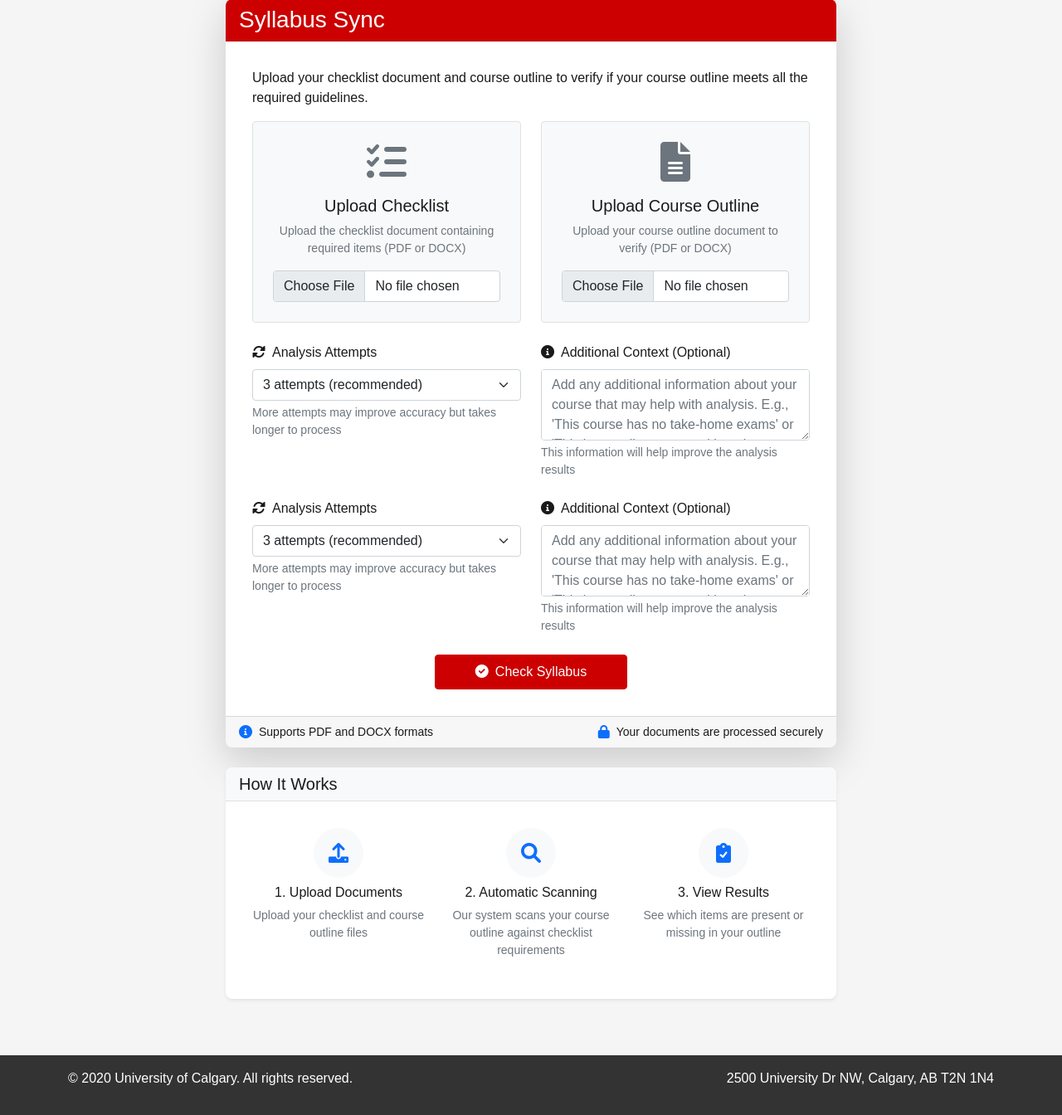
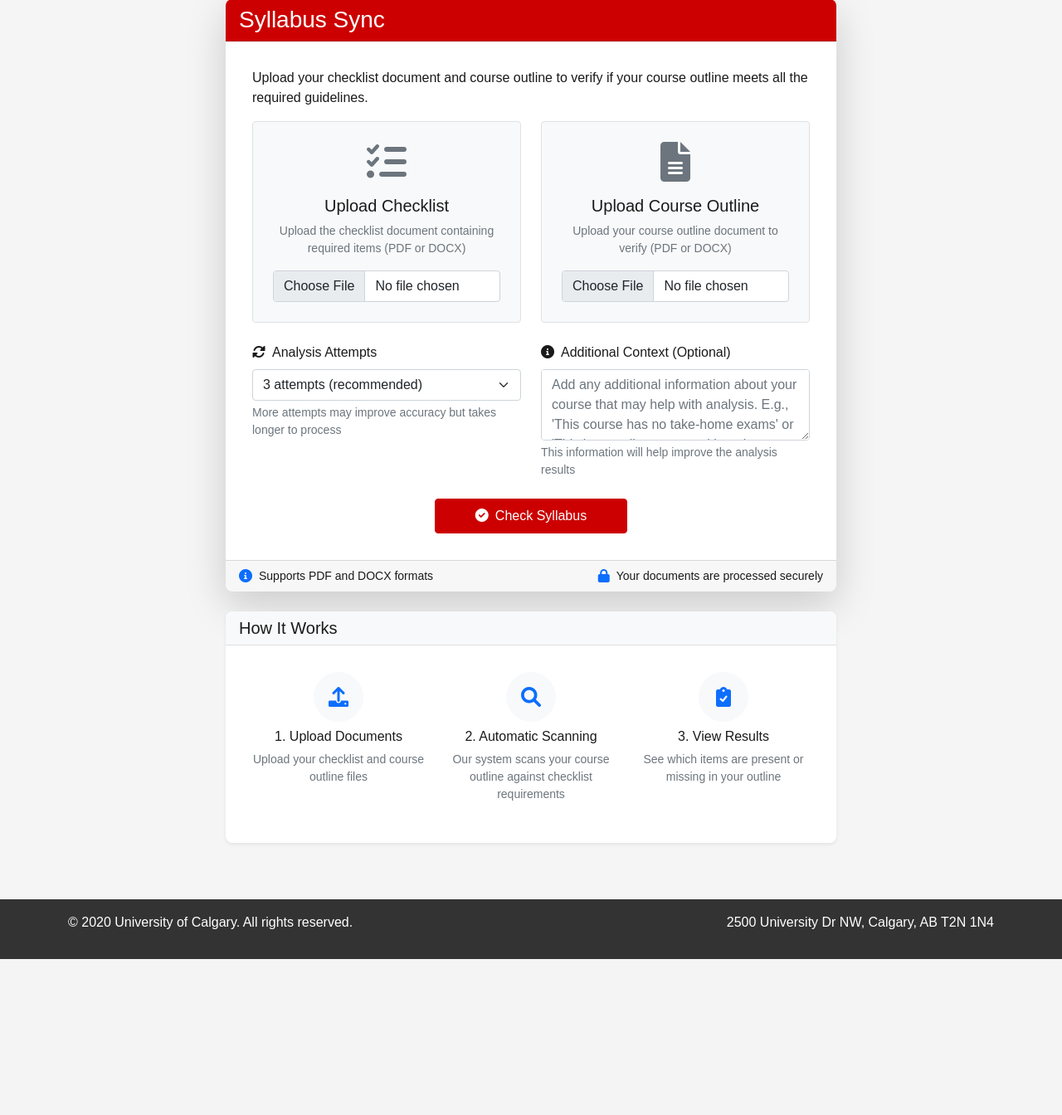
Before and after one commit to cpatsula02/Syllabus-Sync, a Flask app: template templates/index.html in a window 1280 px wide. Shown: the part 101-1445 px from the top of the page at 83% size. After the commit the page ends 1257 px from the top, so only its background shows below. Run offline with Flask 3, Linux system fonts and the light colour scheme; the template is opened without the code that fills it: most values are stand-ins (such as "Sample title", 1, 10 or a date in 2020).

Commit message:
Assistant checkpoint: Remove duplicate form elements from index.html
Assistant generated file changes:
- templates/index.html: Remove duplicate form elements

---

User prompt:

not completely removed but there are two of each on the home page when we only need one of each on the home page

Replit-Commit-Author: Assistant
Replit-Commit-Session-Id: 6e465c49-e587-4efa-9c34-74b9ed04f2cf

```diff
--- a/templates/index.html
+++ b/templates/index.html
@@ -35,32 +35,6 @@
                                 <p class="small text-muted mb-3">Upload your course outline document to verify (PDF or DOCX)</p>
                                 <div class="input-group">
                                     <input type="file" class="form-control" id="outline" name="outline" accept=".pdf,.docx" required>
-                                </div>
-                            </div>
-                        </div>
-                    </div>
-
-                    <div class="row mb-4">
-                        <div class="col-md-6">
-                            <div class="form-group mb-3">
-                                <label for="api_attempts" class="form-label"><i class="fas fa-sync-alt me-2"></i>Analysis Attempts</label>
-                                <select class="form-select" id="api_attempts" name="api_attempts">
-                                    <option value="1">1 attempt (fastest)</option>
-                                    <option value="3" selected>3 attempts (recommended)</option>
-                                    <option value="5">5 attempts (thorough)</option>
-                                    <option value="10">10 attempts (most thorough)</option>
-                                </select>
-                                <div class="form-text text-muted">
-                                    More attempts may improve accuracy but takes longer to process
-                                </div>
-                            </div>
-                        </div>
-                        <div class="col-md-6">
-                            <div class="form-group">
-                                <label for="additional_context" class="form-label"><i class="fas fa-info-circle me-2"></i>Additional Context (Optional)</label>
-                                <textarea class="form-control" id="additional_context" name="additional_context" rows="3" placeholder="Add any additional information about your course that may help with analysis. E.g., 'This course has no take-home exams' or 'This is an online course with no in-person components'"></textarea>
-                                <div class="form-text text-muted">
-                                    This information will help improve the analysis results
                                 </div>
                             </div>
                         </div>
```
